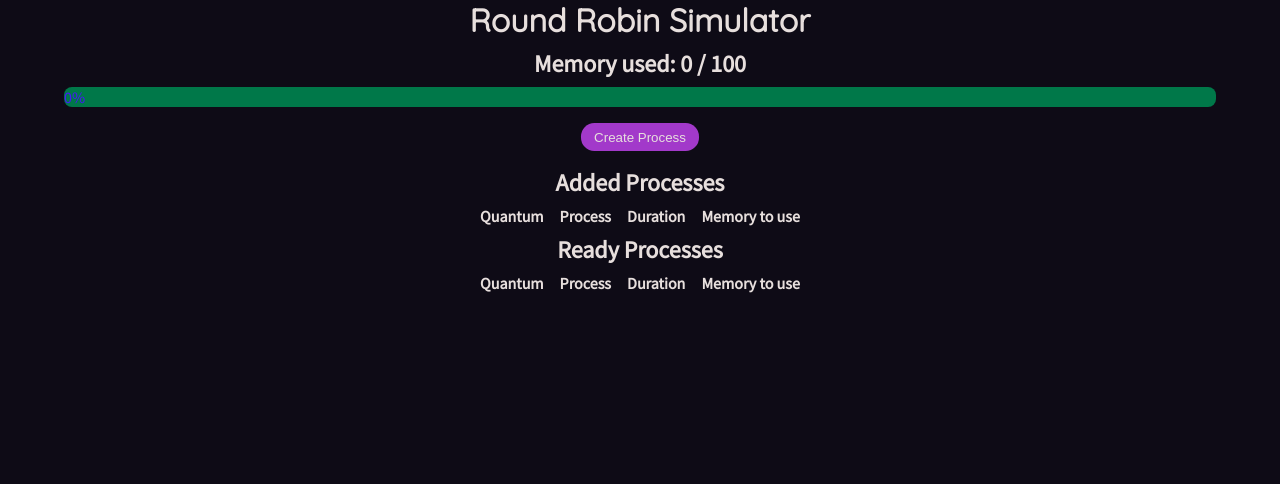
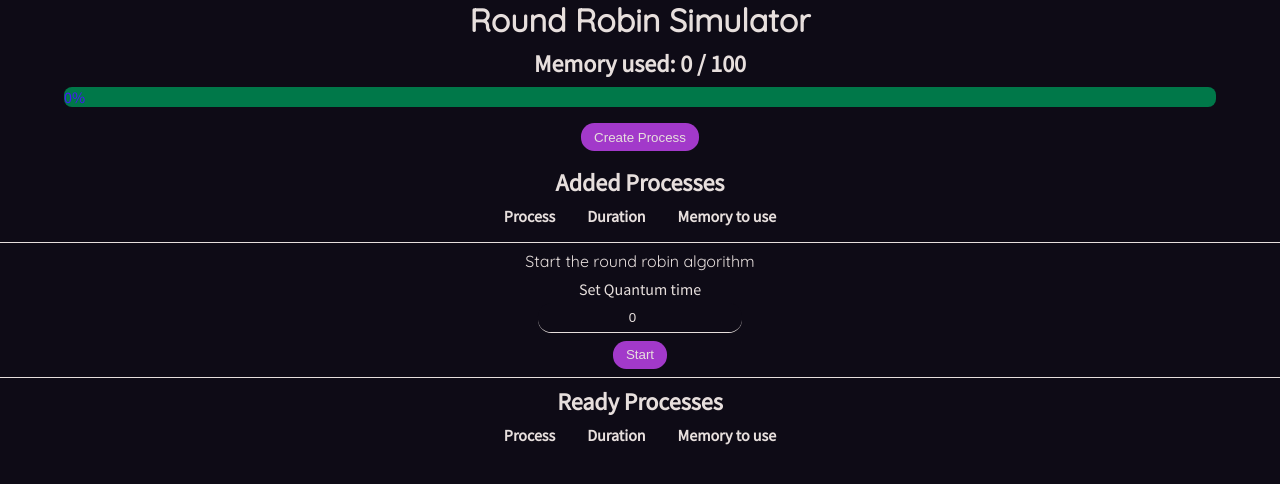
Before and after one commit to AsyncSpaghettiDev/round_robin, a React (Vite) app: page / in a window 1280 px wide. Shown: the top 484 px of the page. Built offline with nearby package versions, Linux system fonts and the light colour scheme.

Commit message:
avance 1

```diff
--- a/src/App.tsx
+++ b/src/App.tsx
@@ -2,6 +2,7 @@ import { useState } from 'react'
 import './App.css'
 import { CreateProcess } from './components/CreateProcess'
 import { MemoryBar } from './components/MemoryBar'
+import { Process } from './components/Process'
 import { Processes } from './components/Processes'
 
 const App = () => {
@@ -10,13 +11,12 @@ const App = () => {
   const [readyProcesses, setReadyProcesses] = useState<Process[]>([])
 
   const addProcess = (process: Process) => {
-    const used: number = memory.used + process.processMemory
+    const preview: number = process.memory
 
-    if (used > memory.total)
+    if (preview > memory.total)
       return alert('Not enough memory')
 
     setCreatedProcesses([...createdProcesses, process])
-    setMemory({ ...memory, used })
   }
 
   const assignMemory = () => {
@@ -30,6 +30,20 @@ const App = () => {
     })
   }
 
+  const setFinishedProcesses = (process: Process) => {
+    setReadyProcesses([...readyProcesses, process])
+  }
+
+  const updateMemory = (newMemory: number) => {
+    setMemory({
+      ...memory,
+      used: newMemory
+    })
+  }
+
+  const clearCreatedProcesses = () => setCreatedProcesses([])
+
+
   return (
     <main className="App">
       <h1 className='ta-center ff-primary'>Round Robin Simulator</h1>
@@ -39,6 +53,8 @@ const App = () => {
 
       <Processes title='Added Processes' processes={createdProcesses} />
 
+      <Process processes={createdProcesses} clearProcesses={clearCreatedProcesses} setFinishedProcesses={setFinishedProcesses} updateMemory={updateMemory} />
+
       <Processes title='Ready Processes' processes={readyProcesses} />
 
     </main>
--- a/src/components.css
+++ b/src/components.css
@@ -39,6 +39,47 @@
     transition: background-color 250ms ease-out;
 }
 
+.input[disabled] {
+    background-color: var(--bg-600) !important;
+    color: var(--tc-600);
+}
+
 .input:hover {
     background-color: var(--bg-450);
 }
+
+.table {
+    text-align: center;
+    border-spacing: 1em 0.5em;
+    margin-inline: auto;
+}
+
+.table-head {
+    text-align: center;
+}
+
+.table-head tr th {
+    padding-inline: 0.5em;
+}
+
+.table-body {
+    text-align: center;
+}
+
+.table-row {
+    position: relative;
+}
+
+.table-row td:last-child {
+    padding-block: 0.25em;
+}
+
+.table-row::after {
+    content: "";
+    position: absolute;
+    inset: 0;
+    border-radius: 0.5em;
+    z-index: -1;
+    opacity: 0.75;
+    background-color: var(--bg-600);
+}
--- a/src/components/CreateProcess/CreateProcess.tsx
+++ b/src/components/CreateProcess/CreateProcess.tsx
@@ -2,10 +2,9 @@ import { ChangeEvent, FormEvent, useState } from "react"
 import classNames from './createProcess.module.css'
 
 const INITIAL_STATE = {
-    quantum: 1,
-    processName: '',
-    processTime: 1,
-    processMemory: 1,
+    name: '',
+    time: 1,
+    memory: 1,
 }
 
 interface Props {
@@ -28,8 +27,20 @@ export const CreateProcess = ({ onNewProcess }: Props) => {
 
     const handleSubmit = (e: FormEvent<HTMLFormElement>) => {
         e.preventDefault()
+        validateNewProcess(process)
         onNewProcess(process)
         setProcess(INITIAL_STATE)
+    }
+
+    const validateNewProcess = (process: Process): boolean => {
+        if (process.name === '')
+            throw alert('Process name is required')
+        if (process.time <= 0)
+            throw alert('Process time must be greater than 0')
+        if (process.memory <= 0)
+            throw alert('Process memory must be greater than 0')
+
+        return true
     }
 
     const handleShowForm = () => setShowForm(!showForm)
@@ -40,23 +51,18 @@ export const CreateProcess = ({ onNewProcess }: Props) => {
             {showForm && (
                 <form onSubmit={handleSubmit} className={`${classNames.create_process} flex-row flex-wrap align-center justify-center`}>
                     <div className={`input_control`}>
-                        <label className='input_label' htmlFor="quantum">Quantum</label>
-                        <input className="input" type="number" min={1} name="quantum" id="quantum" value={process.quantum} onChange={handleInputChange} />
+                        <label className='input_label' htmlFor="name">Process Name</label>
+                        <input className="input" type="text" name="name" id="name" value={process.name} onChange={handleInputChange} />
                     </div>
 
                     <div className={`input_control`}>
-                        <label className='input_label' htmlFor="processName">Process Name</label>
-                        <input className="input" type="text" name="processName" id="processName" value={process.processName} onChange={handleInputChange} />
+                        <label className='input_label' htmlFor="time">Process Time (in seconds)</label>
+                        <input className="input" min={0} type="number" name="time" id="time" value={process.time} onChange={handleInputChange} />
                     </div>
 
                     <div className={`input_control`}>
-                        <label className='input_label' htmlFor="processTime">Process Time (in seconds)</label>
-                        <input className="input" min={0} type="number" name="processTime" id="processTime" value={process.processTime} onChange={handleInputChange} />
-                    </div>
-
-                    <div className={`input_control`}>
-                        <label className='input_label' htmlFor="processMemory">Memory</label>
-                        <input className="input" type="number" name="processMemory" id="processMemory" value={process.processMemory} onChange={handleInputChange} />
+                        <label className='input_label' htmlFor="memory">Memory to use</label>
+                        <input className="input" type="number" name="memory" id="memory" value={process.memory} onChange={handleInputChange} />
                     </div>
 
                     <div className={`${classNames.submit_control} ta-center`}>
--- /dev/null
+++ b/src/components/Process/Process.tsx
@@ -0,0 +1,54 @@
+import { useEffect, useState } from "react"
+
+import classNames from "./process.module.css"
+
+interface Props {
+    processes: Process[]
+    setFinishedProcesses: (process: Process) => void
+    updateMemory: (memory: number) => void
+    clearProcesses: () => void
+}
+
+
+export const Process = ({ processes, setFinishedProcesses, updateMemory, clearProcesses }: Props) => {
+    const [processList, setProcessList] = useState<Process[]>([])
+    const [time, setTime] = useState<number>(0)
+    const [currentProcess, setCurrentProcess] = useState<Process | null>(null)
+    const [isRunning, setIsRunning] = useState<boolean>(false)
+    const [quantum, setQuantum] = useState<number>(0)
+
+    const handleQuantumChange = (e: React.ChangeEvent<HTMLInputElement>) => setQuantum(e.target.valueAsNumber)
+
+    const handleStart = () => {
+        if (quantum === 0)
+            return alert("Quantum must be greater than 0")
+
+        if (processes.length === 0)
+            return alert("No processes to run")
+
+        if (processList.length !== 0)
+            return alert("Processes are already running")
+
+        setProcessList(processes)
+
+        clearProcesses()
+
+        setIsRunning(!isRunning)
+    }
+
+    return (
+        <div className={`${classNames.robin} py-2 my-2`}>
+            <div className={`flex-column align-center ${classNames.start}`}>
+                <p className="ff-primary">Start the round robin algorithm</p>
+                <div className={`input_control ${classNames.quantum_input}`}>
+                    <label htmlFor="quantum">Set Quantum time</label>
+                    <input className="input" min={1} onChange={handleQuantumChange} value={quantum} disabled={isRunning} type="number" name="quantum" id="quantum" />
+                </div>
+                <button className="btn btn-primary" onClick={handleStart}>
+                    {isRunning ? "Stop" : "Start"}
+                </button>
+            </div>
+
+        </div>
+    )
+}
--- /dev/null
+++ b/src/components/Process/index.ts
@@ -0,0 +1 @@
+export * from './Process'
--- /dev/null
+++ b/src/components/Process/process.module.css
@@ -0,0 +1,3 @@
+.robin {
+    border-block: 1px solid var(--bg-800);
+}
--- a/src/components/Processes/Processes.tsx
+++ b/src/components/Processes/Processes.tsx
@@ -3,36 +3,34 @@ import { useState, useEffect } from 'react'
 import classNames from './processes.module.css'
 
 interface ProcessesProps {
-    title: string;
-    processes: Process[];
+    title: string
+    processes: Process[]
 }
 
 export const Processes = ({ title, processes }: ProcessesProps) => {
     const [processList, setProcessList] = useState<Process[]>([])
 
     useEffect(() => {
-        setProcessList(processes);
+        setProcessList(processes)
     }, [processes])
 
     return (
         <>
             <h2 className='ta-center'>{title}</h2>
-            <table className={`mx-auto ${classNames.table}`}>
-                <thead>
+            <table className='table'>
+                <thead className='table-head'>
                     <tr>
-                        <th>Quantum</th>
                         <th>Process</th>
                         <th>Duration</th>
                         <th>Memory to use</th>
                     </tr>
                 </thead>
-                <tbody className='ta-center'>
+                <tbody className='table-body'>
                     {processList.map((process, index) => (
-                        <tr key={index}>
-                            <td className='py-2'>{process.quantum.toString().padStart(2, '0')}</td>
-                            <td>{process.processName}</td>
-                            <td>{process.processTime}</td>
-                            <td>{process.processMemory}</td>
+                        <tr className='table-row' key={index}>
+                            <td>{process.name}</td>
+                            <td>{`${process.time} s`}</td>
+                            <td>{`${process.memory} mb`}</td>
                         </tr>
                     ))}
                 </tbody>
--- a/src/components/Processes/processes.module.css
+++ /dev/null
@@ -1,3 +0,0 @@
-.table {
-    border-spacing: 1em 0.5em;
-}
--- a/src/index.css
+++ b/src/index.css
@@ -8,6 +8,8 @@
   --bg-550: #00472c;
   --bg-600: #4717f6;
   --bg-650: #2806a2;
+  --bg-700: #fec800;
+  --bg-750: #b37e00;
   --bg-800: #e7dfdd;
 
   --tc-200: #0e0b16;
```
Also changed, not shown: src/types.d.ts (+3 -4 lines), 1 other file (tests, documents, lock files or other folders).
